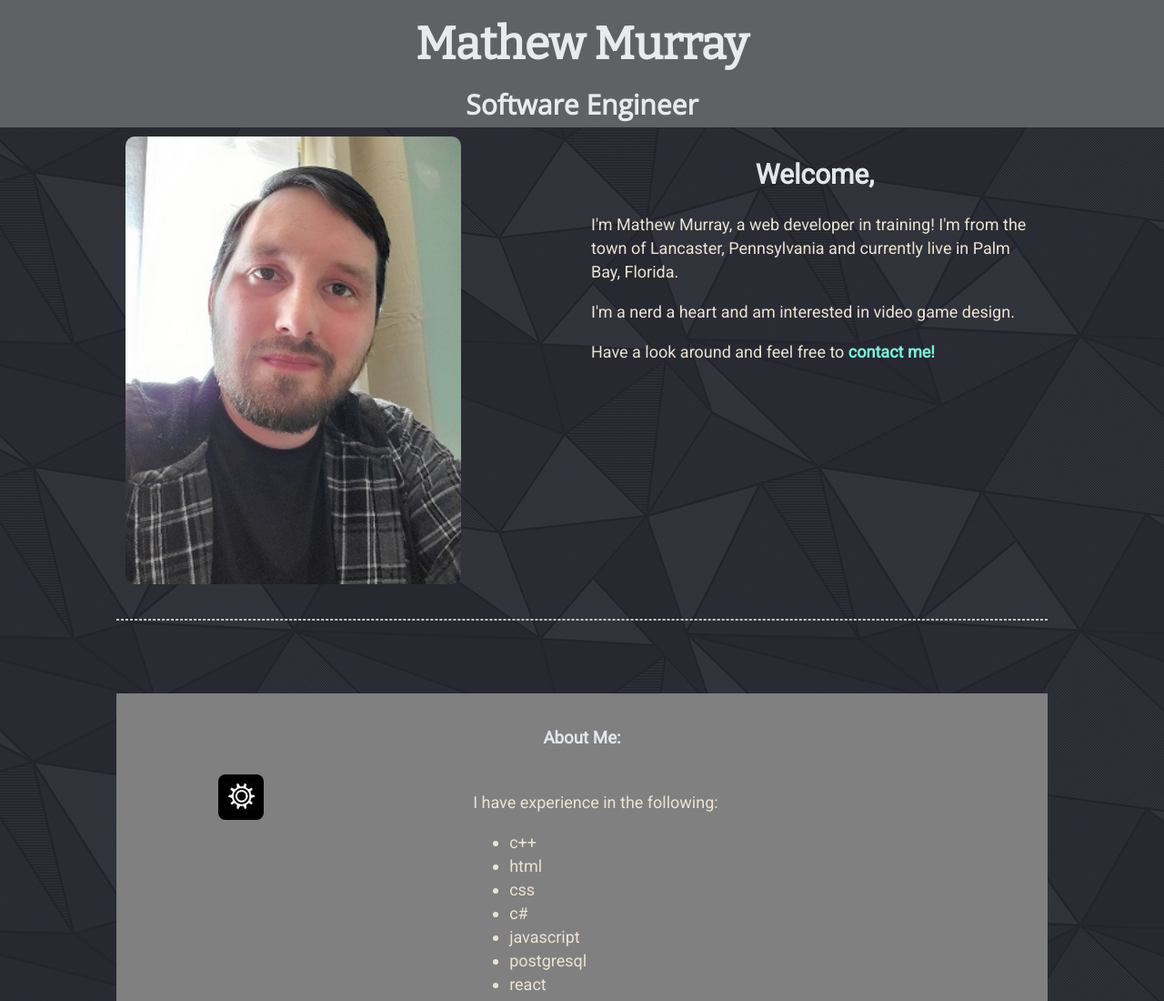
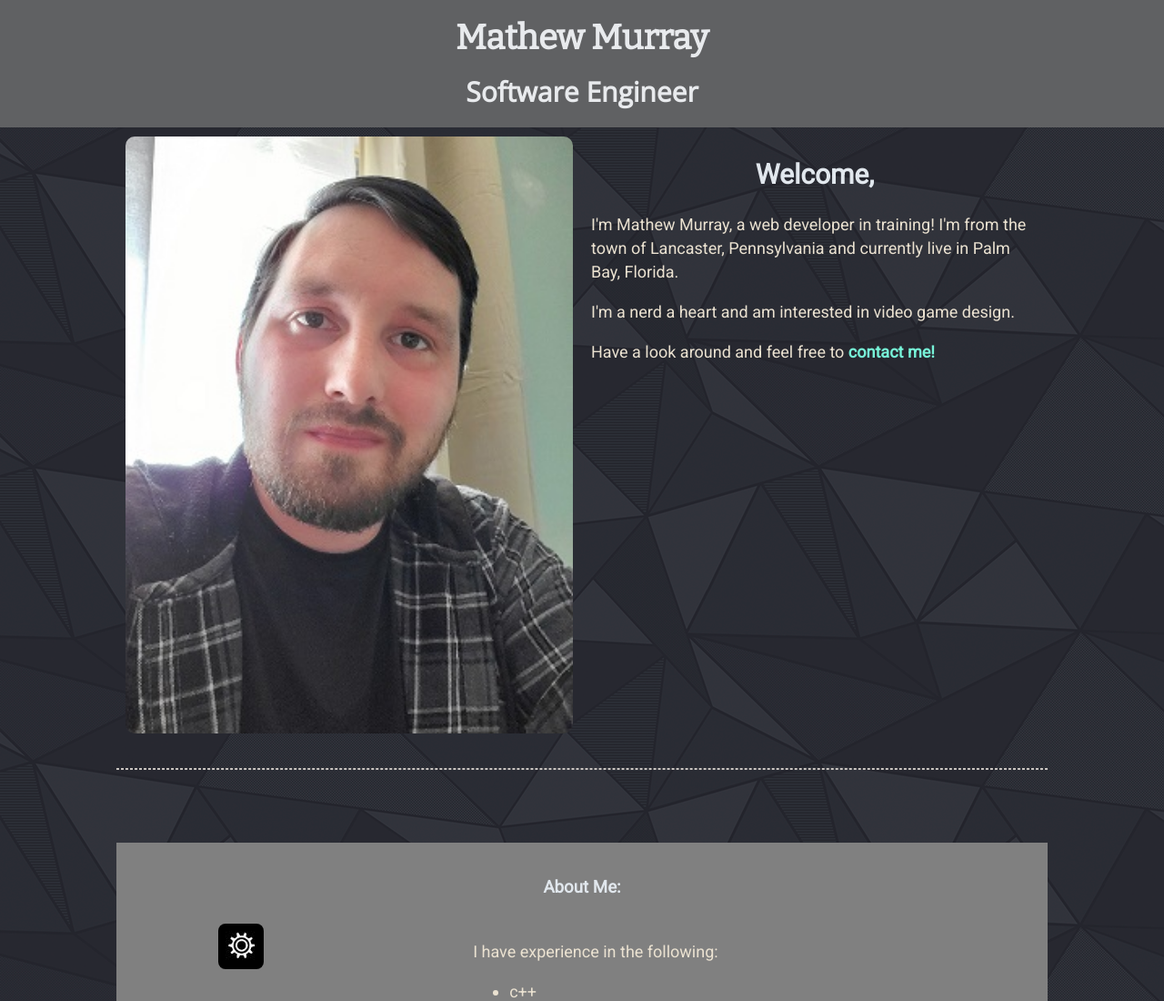
Before and after one commit to MathewMurray/portfolio-website-1-, a plain HTML site: page index.html in a window 1280 px wide. Shown: the top 1100 px of the page at 91% size. Drawn offline with nearby package versions, Linux system fonts and the light colour scheme; a script that the page names is missing.

Commit message:
Update style.css

```diff
--- a/style.css
+++ b/style.css
@@ -2,7 +2,13 @@
 /*this css page will follow after normalize.css so as not to be overwritten*/
 body {
   margin:0;
-  background-image: url("images/shattered-island.gif");
+	background-image: url("images/shattered-island.gif");
+	-ms-overflow-style: none;
+	scrollbar-width: none;
+}
+
+body::-webkit-scrollbar{
+	display: none;
 }
 /*like I noted in the html page, I toyed around with a few background images for the header*/
 header {
@@ -31,7 +37,7 @@ label{
 }
 
 img {
-  width: 75%;
+  width: -webkit-fill-available;
 }
 img.rounded{
 	width:50px;
@@ -44,7 +50,6 @@ header h1 {
 	color: #e8eaed;
 	margin: 0px;
 	padding-top: 20px;
-	font-size: 50px;
 	text-align:center;
 }
 
```
